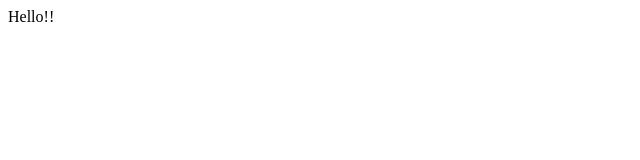
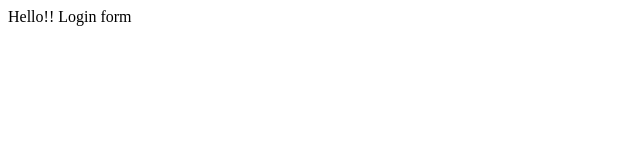
Before and after one commit to DevTaylor/gitlearning, a plain HTML site: page index.html in a window 1280 px wide. Shown: the full height of the page, 0-640 px from the left. Drawn offline with Linux system fonts and the light colour scheme.

Commit message:
login form

```diff
--- a/index.html
+++ b/index.html
@@ -7,6 +7,6 @@
         <title>Document</title>
     </head>
     <body>
-        Hello!!
+        Hello!! Login form
     </body>
 </html>
```
Also changed, not shown: login.html (added, +1 -0 lines).
